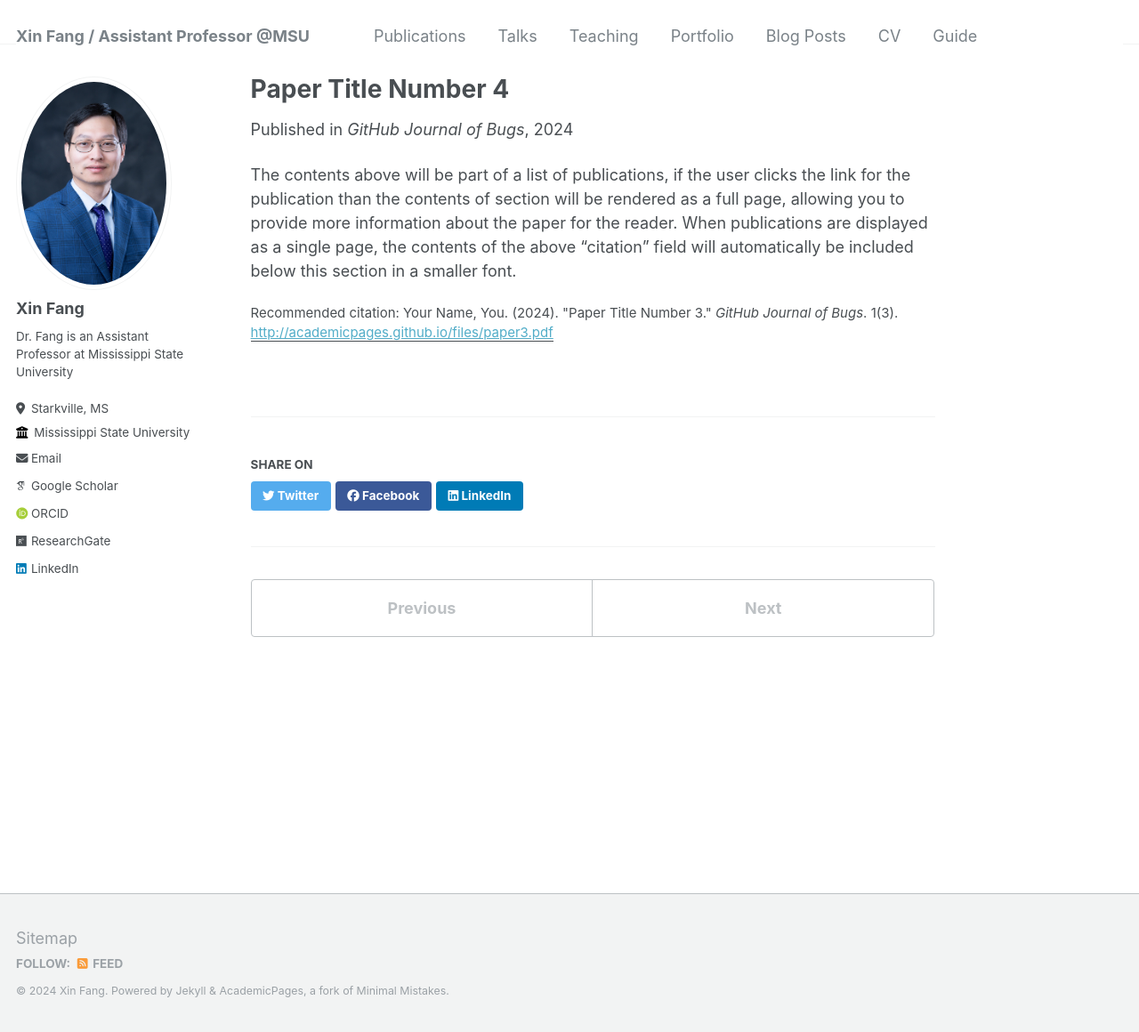
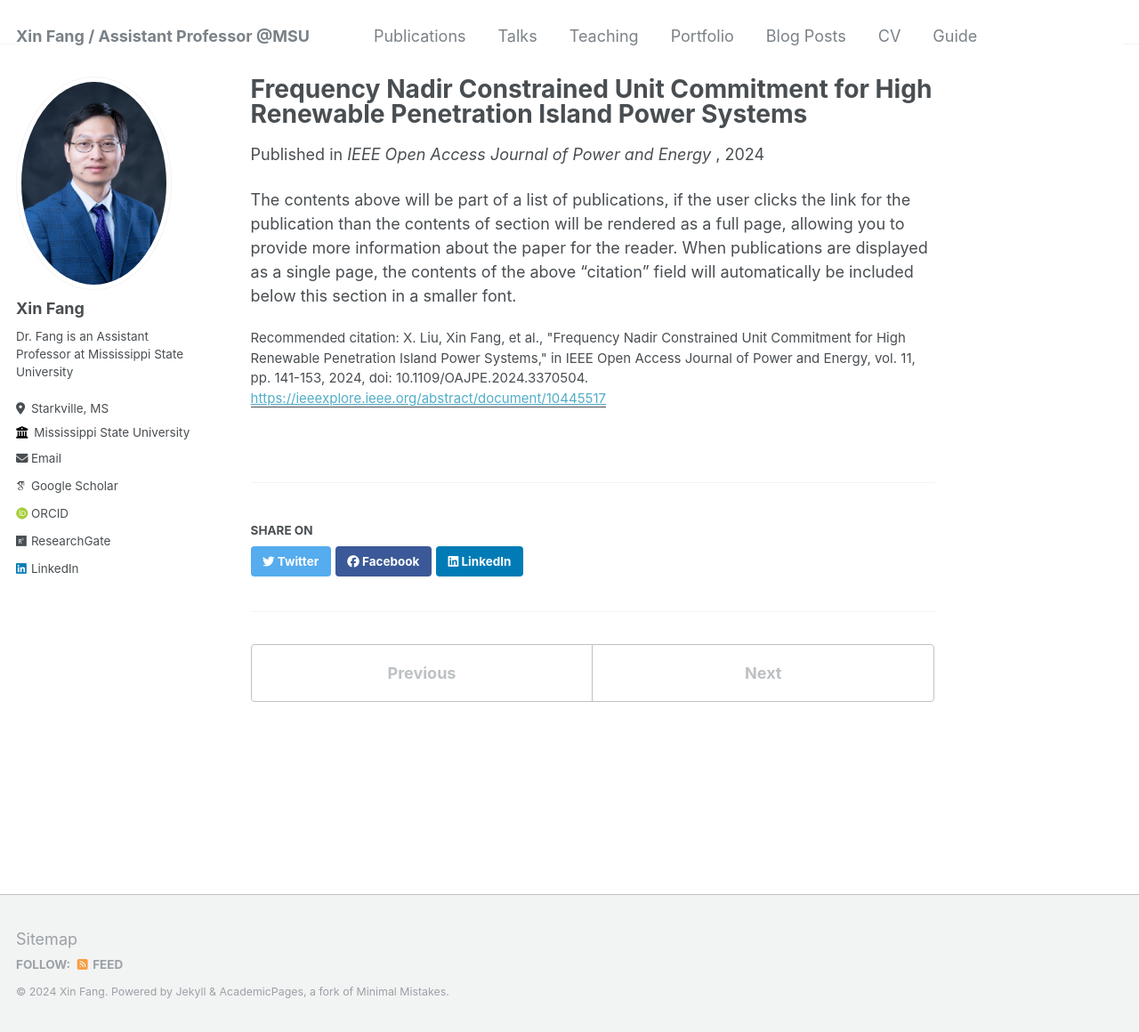
Before and after one commit to XinFang88/xinfang88.github.io, a Jekyll site: the page built from _publications/2024-02-17-paper-title-number-4.md, in a window 1280 px wide and 1160 px high. Shown: the whole window at 89% size. Built offline with Jekyll 4.4.1, drawn with Linux system fonts in a browser that asks for light colours; some web fonts are replaced.

Commit message:
Update 2024-02-17-paper-title-number-4.md

```diff
--- a/_publications/2024-02-17-paper-title-number-4.md
+++ b/_publications/2024-02-17-paper-title-number-4.md
@@ -1,12 +1,12 @@
 ---
-title: "Paper Title Number 4"
+title: "Frequency Nadir Constrained Unit Commitment for High Renewable Penetration Island Power Systems"
 collection: publications
-permalink: /publication/2024-02-17-paper-title-number-4
-excerpt: 'This paper is about fixing template issue #693.'
+permalink: 'https://ieeexplore.ieee.org/abstract/document/10445517'
+excerpt: 'The process of energy decarbonization in island power systems is accelerated due to the swift integration of inverter-based renewable energy resources (IBRs). The unique features of such systems, including rapid frequency changes resulting from potential generation outages or imbalances due to the unpredictability of renewable power, pose a significant challenge in maintaining the frequency nadir without external support. This paper presents a unit commitment (UC) model with data-driven frequency nadir constraints, including either frequency nadir or minimum inertia requirements, helping to limit frequency deviations after significant generator outages. The constraints are formulated using a linear regression model that takes advantage of real-world, year-long generation scheduling and dynamic simulation data. The efficacy of the proposed UC model is verified through a year-long simulation in an actual island power system using historical weather data. The alternative minimum inertia constraint, derived from actual system operation assumptions, is also evaluated. Findings demonstrate that the proposed frequency nadir constraint notably improves the system’s frequency nadir under high photovoltaic (PV) penetration levels, albeit with a slight increase in generation costs, when compared to the alternative minimum inertia constraint.'
 date: 2024-02-17
-venue: 'GitHub Journal of Bugs'
-paperurl: 'http://academicpages.github.io/files/paper3.pdf'
-citation: 'Your Name, You. (2024). &quot;Paper Title Number 3.&quot; <i>GitHub Journal of Bugs</i>. 1(3).'
+venue: 'IEEE Open Access Journal of Power and Energy '
+paperurl: 'https://ieeexplore.ieee.org/abstract/document/10445517'
+citation: 'X. Liu, Xin Fang, et al., "Frequency Nadir Constrained Unit Commitment for High Renewable Penetration Island Power Systems," in IEEE Open Access Journal of Power and Energy, vol. 11, pp. 141-153, 2024, doi: 10.1109/OAJPE.2024.3370504.'
 ---
 
 The contents above will be part of a list of publications, if the user clicks the link for the publication than the contents of section will be rendered as a full page, allowing you to provide more information about the paper for the reader. When publications are displayed as a single page, the contents of the above "citation" field will automatically be included below this section in a smaller font.
```
